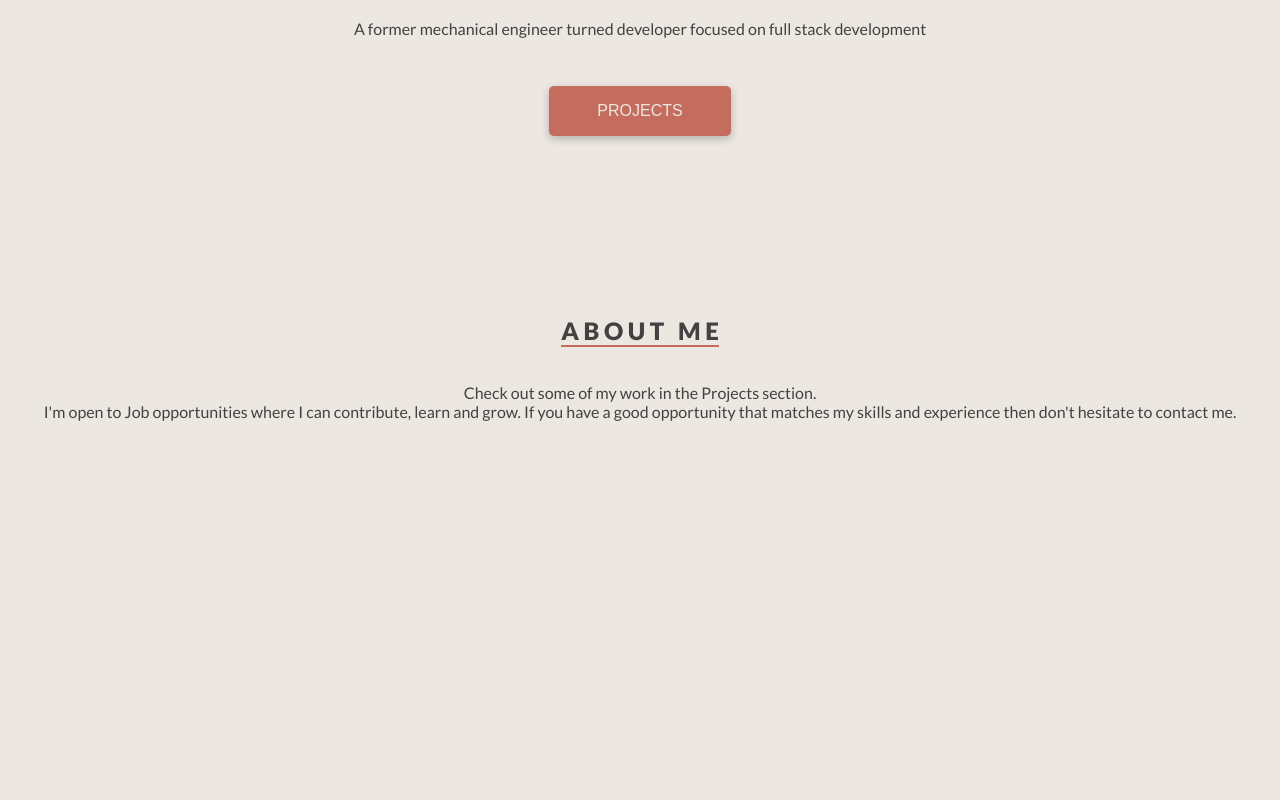
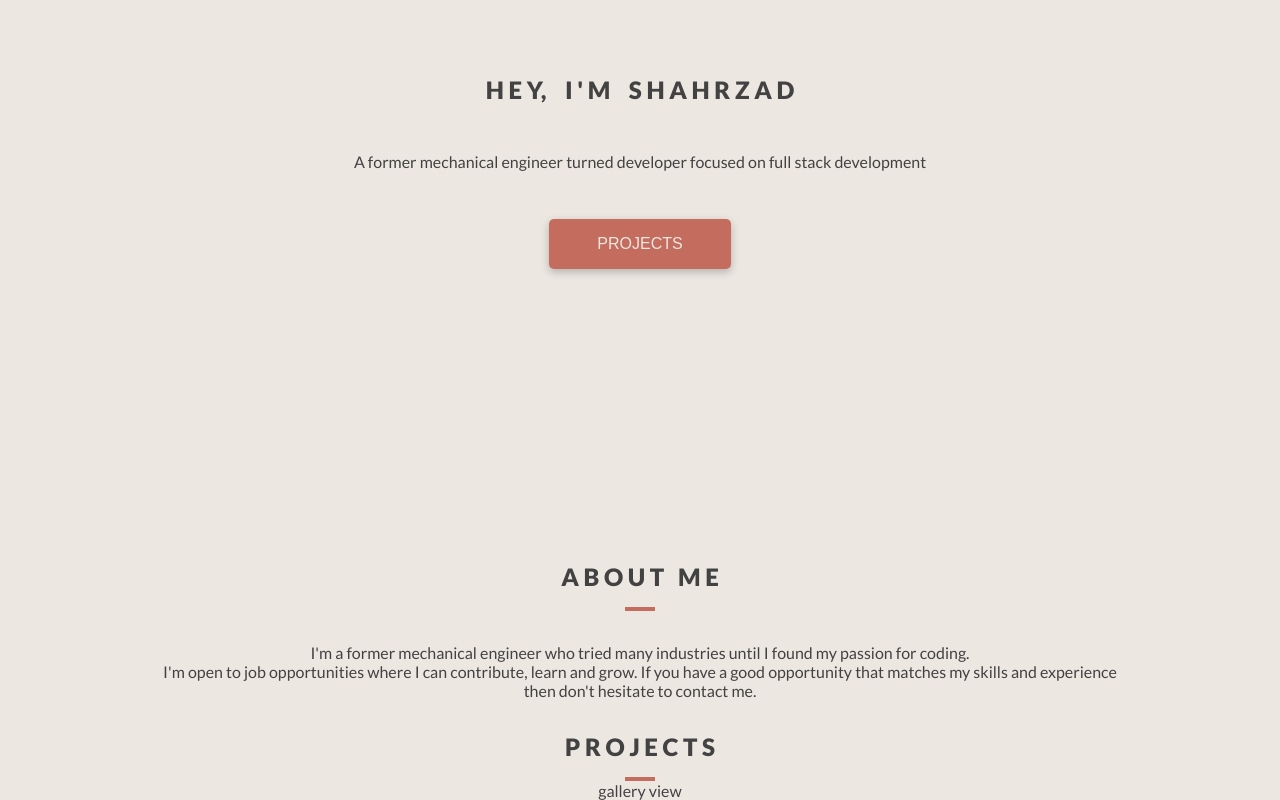
Before and after one commit to skherad/portfolio, a React (Create React App) app: page / in a window 1280 px wide. Shown: the part 294-1094 px from the top of the page. Before the commit the page ends 800 px from the top, so only its background shows below. Built offline with nearby package versions, Linux system fonts and the light colour scheme.

Commit message:
about section

```diff
--- /dev/null
+++ b/src/components/Projects/Projects.js
@@ -0,0 +1,15 @@
+import './Projects.scss'
+
+const Projects = () => {
+  return (
+    <section className='project'>
+        <h2 className='project__title'>P R O J E C T S</h2>
+        <div className='project__border'></div>
+        <div className='project__container'>
+            gallery view
+        </div>
+    </section>
+  )
+}
+
+export default Projects
--- /dev/null
+++ b/src/components/Projects/Projects.scss
@@ -0,0 +1,14 @@
+@use '../../styles/partials/variables' as *;
+@use '../../styles/partials/mixins' as *;
+
+.project {
+    display: flex;
+    flex-direction: column;
+    align-items: center;
+    &__title {
+        @include section-title;
+    }
+    &__border {
+        @include small-border;
+    }
+}
--- a/src/pages/Home/Home.js
+++ b/src/pages/Home/Home.js
@@ -1,3 +1,4 @@
+import Projects from '../../components/Projects/Projects'
 import './Home.scss'
 
 const Home = () => {
@@ -8,14 +9,16 @@ const Home = () => {
             <p className='hero__text'>A former mechanical engineer turned developer focused on full stack development</p>
             <button className='hero__button'>PROJECTS</button>
         </section>
-        <section className='about'>
+        <section className='about' id="about">
             <h2 className='about__title'>A B O U T&nbsp;&nbsp;&nbsp;M E</h2>
+            <div className='about__border'></div>
             <p className='about__text'>
-                Check out some of my work in the Projects section.<br></br>
-                I'm open to Job opportunities where I can contribute, learn and grow.
+                I'm a former mechanical engineer who tried many industries until I found my passion for coding.<br></br>
+                I'm open to job opportunities where I can contribute, learn and grow.
                 If you have a good opportunity that matches my skills and experience then don't hesitate to contact me.
             </p>
         </section>
+        <Projects />
     </>
   )
 }
--- a/src/pages/Home/Home.scss
+++ b/src/pages/Home/Home.scss
@@ -6,7 +6,12 @@
     flex-direction: column;
     justify-content: center;
     align-items: center;
-    padding: 10rem 8rem;
+    height: 100vh;
+    max-height: 31.25rem;
+    padding: 0 2rem;
+    @include tablet {
+        max-height: 62.5rem;
+    }
     &__title {
         margin-bottom: 3rem;
     }
@@ -23,10 +28,17 @@
     display: flex;
     flex-direction: column;
     align-items: center;
+    @include tablet {
+        padding: 0 10rem;
+    }
     &__title {
-        border-bottom: 2px solid $light-color;
+        @include section-title;
+    }
+    &__border {
+        @include small-border;
     }
     &__text {
+        padding: 1rem 0;
         text-align: center;
     }
 }
--- a/src/styles/partials/_mixins.scss
+++ b/src/styles/partials/_mixins.scss
@@ -1,4 +1,10 @@
 @use './variables' as *;
+
+@mixin tablet {
+    @media (min-width:$breakpoint-tablet) {
+        @content;
+    }
+}
 
 @mixin desktop {
     @media (min-width:$breakpoint-desktop) {
@@ -26,3 +32,13 @@
     box-shadow: rgba(0, 0, 0, 0.24) 0px 3px 8px;
     font-size: 1rem;
 }
+
+@mixin small-border {
+    border: 2px solid $light-color;
+    width: 1.875rem;
+}
+
+@mixin section-title {
+    margin: 0;
+    padding-bottom: 1rem;
+}
```
